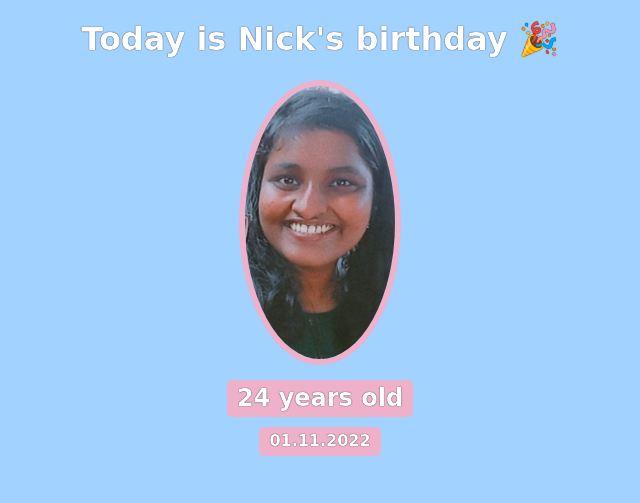
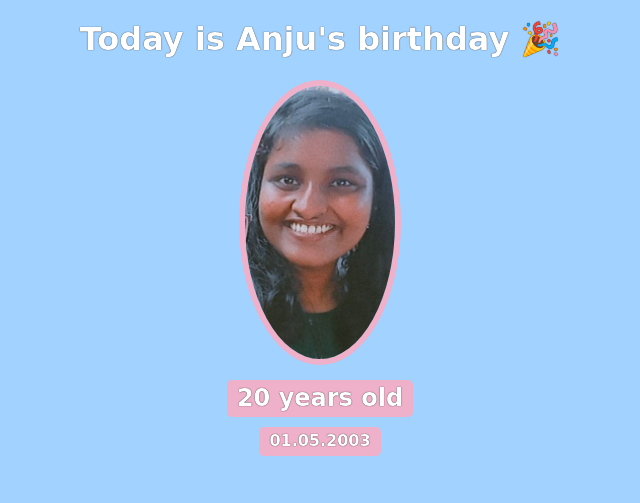
Before and after one commit to LeyaThomas/WebBootcamp_Mulearn, a website built with Vite: page bdaygift/index.html in a window 1280 px wide. Shown: the top 503 px of the page, 320-960 px from the left. Built offline with nearby package versions, Linux system fonts and the light colour scheme; a web font is replaced by a local one.

Commit message:
Update index.html

```diff
--- a/bdaygift/index.html
+++ b/bdaygift/index.html
@@ -7,10 +7,10 @@
     </head>
     <body>
         <div id="header">
-            <h1>Today is Nick's birthday 🎉</h1>
+            <h1>Today is Anju's birthday 🎉</h1>
             <img id="bff-img" src="AN.jpeg">
-            <h2 id="bday-age">24 years old</h2>
-            <h4 id="bday-date">01.11.2022</h4>
+            <h2 id="bday-age">20 years old</h2>
+            <h4 id="bday-date">01.05.2003</h4>
         </div>
 
         <div class="gift-section">
```
